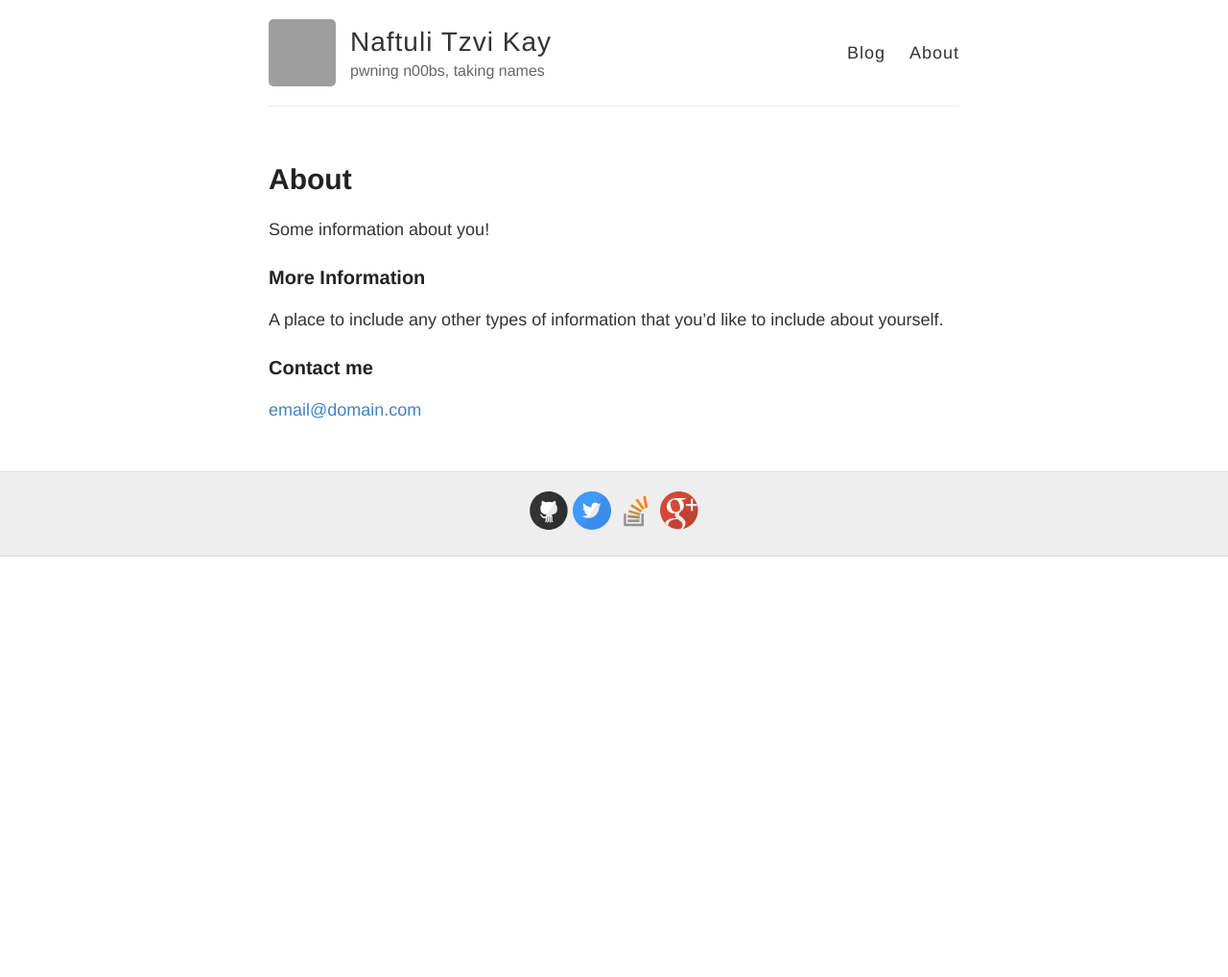
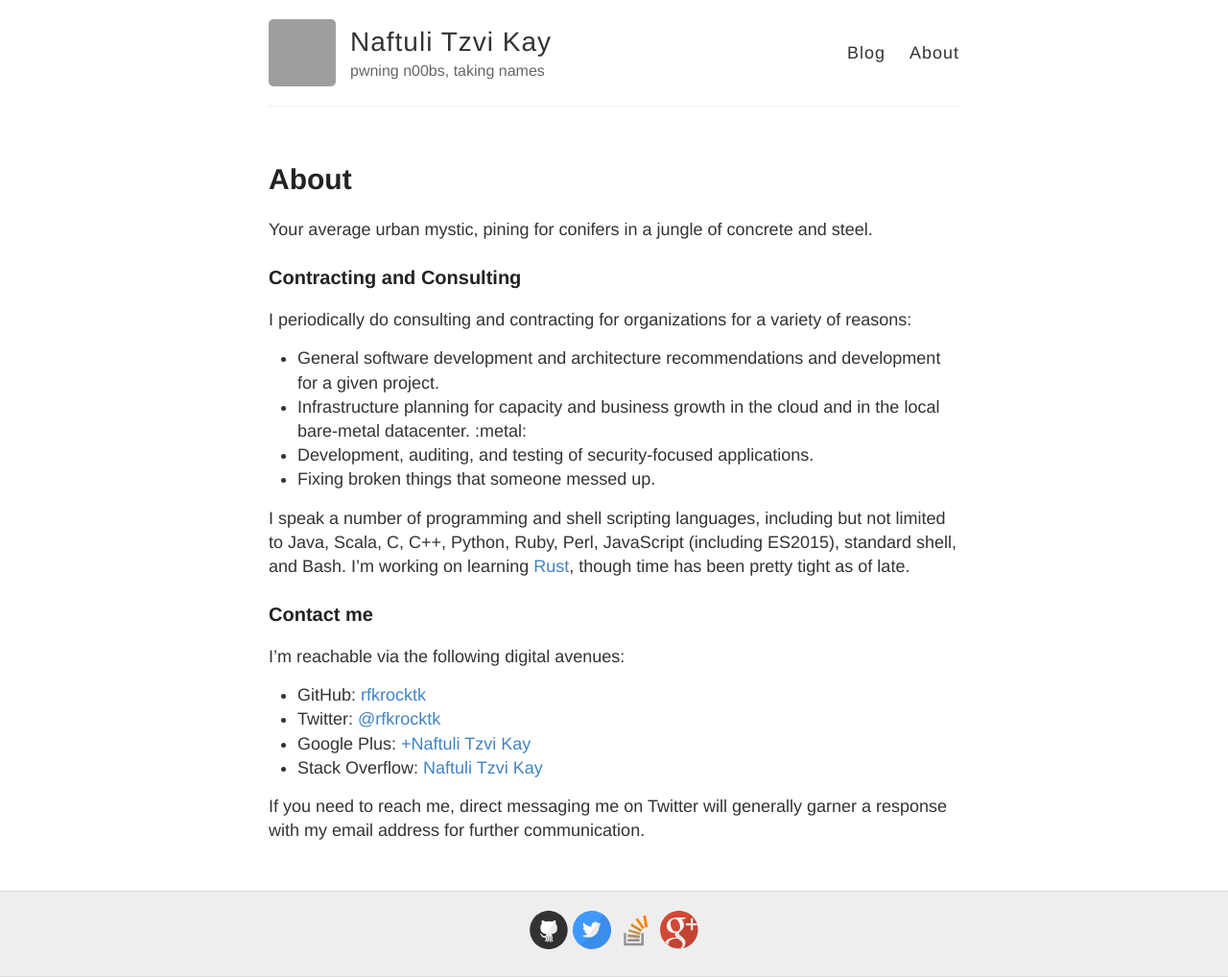
Before and after one commit to naftulikay/rfkrocktk.github.io, a Jekyll site: the page built from about.md, in a window 1280 px wide. Shown: the whole page at 96% size. Built offline with Jekyll 4.4.1, drawn with Linux system fonts in a browser that asks for light colours; Markdown is read by kramdown in place of the engine named in the settings; before the commit the page ends 900 px from its top, so only the background shows below that; grey boxes are pictures that could not be loaded.

Commit message:
Update about.md

```diff
--- a/about.md
+++ b/about.md
@@ -4,12 +4,26 @@ title: About
 permalink: /about/
 ---
 
-Some information about you!
+Your average urban mystic, pining for conifers in a jungle of concrete and steel.
 
-### More Information
+### Contracting and Consulting
 
-A place to include any other types of information that you'd like to include about yourself.
+I periodically do consulting and contracting for organizations for a variety of reasons:
+
+ * General software development and architecture recommendations and development for a given project.
+ * Infrastructure planning for capacity and business growth in the cloud and in the local bare-metal datacenter. :metal:
+ * Development, auditing, and testing of security-focused applications.
+ * Fixing broken things that someone messed up.
+
+I speak a number of programming and shell scripting languages, including but not limited to Java, Scala, C, C++, Python, Ruby, Perl, JavaScript (including ES2015), standard shell, and Bash. I'm working on learning [Rust](https://rust-lang.org), though time has been pretty tight as of late.
 
 ### Contact me
 
-[email@domain.com](mailto:email@domain.com)
+I'm reachable via the following digital avenues:
+
+ * GitHub: [rfkrocktk](https://github.com/rfkrocktk)
+ * Twitter: [@rfkrocktk](https://twitter.com/rfkrocktk)
+ * Google Plus: [+Naftuli Tzvi Kay](https://plus.google.com/+NaftuliTzviKay)
+ * Stack Overflow: [Naftuli Tzvi Kay](https://stackoverflow.com/users/128967/naftuli-tzvi-kay)
+
+If you need to reach me, direct messaging me on Twitter will generally garner a response with my email address for further communication.
```
